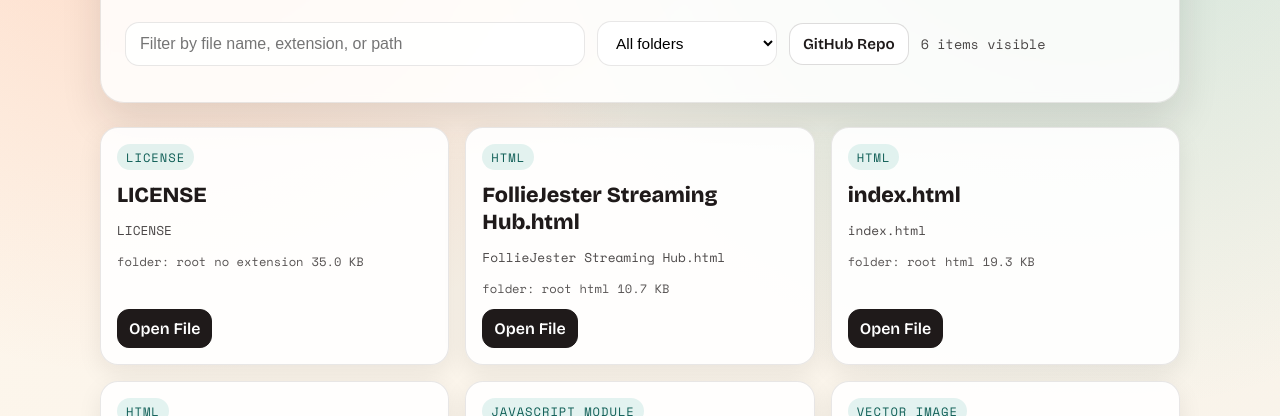
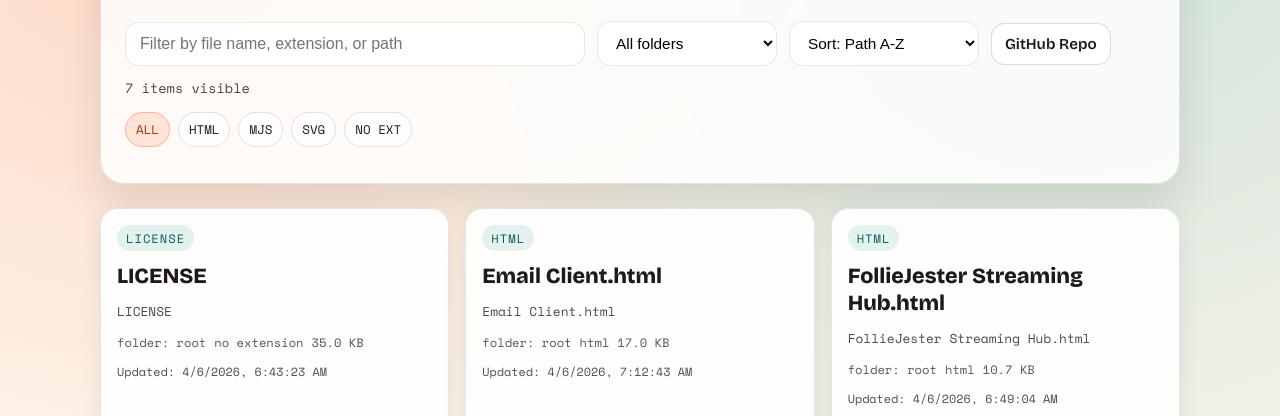
Before and after one commit to folliejester/dump, a plain HTML site: page index.html in a window 1280 px wide. Shown: the part 383-799 px from the top of the page. Drawn offline with nearby package versions, Linux system fonts and the light colour scheme.

Commit message:
last updated

```diff
--- a/files.json
+++ b/files.json
@@ -1,5 +1,5 @@
 {
-  "generatedAt": "2026-04-06T07:04:30.198Z",
+  "generatedAt": "2026-04-06T07:16:42.638Z",
   "files": [
     {
       "path": "build-files-manifest.mjs",
@@ -10,12 +10,20 @@
       "modified": "2026-04-06T06:59:34.958Z"
     },
     {
+      "path": "Email Client.html",
+      "name": "Email Client.html",
+      "folder": "root",
+      "ext": "html",
+      "size": 17455,
+      "modified": "2026-04-06T07:12:43.993Z"
+    },
+    {
       "path": "favicon.svg",
       "name": "favicon.svg",
       "folder": "root",
       "ext": "svg",
       "size": 547,
-      "modified": "2026-04-06T07:04:09.924Z"
+      "modified": "2026-04-06T07:04:42.604Z"
     },
     {
       "path": "FollieJester Streaming Hub.html",
@@ -30,8 +38,8 @@
       "name": "index.html",
       "folder": "root",
       "ext": "html",
-      "size": 19754,
-      "modified": "2026-04-06T07:04:09.693Z"
+      "size": 25546,
+      "modified": "2026-04-06T07:16:30.157Z"
     },
     {
       "path": "Interactive IB Psych RBA.html",
--- a/index.html
+++ b/index.html
@@ -124,6 +124,21 @@
             opacity: 0.8;
         }
 
+        .sort-filter {
+            border: 1px solid var(--ring);
+            border-radius: 14px;
+            padding: 12px 14px;
+            font-size: 0.96rem;
+            outline: none;
+            background: rgba(255, 255, 255, 0.85);
+            min-width: 190px;
+        }
+
+        .sort-filter:focus {
+            border-color: rgba(31, 157, 143, 0.65);
+            box-shadow: 0 0 0 4px rgba(31, 157, 143, 0.15);
+        }
+
         .folder-filter {
             border: 1px solid var(--ring);
             border-radius: 14px;
@@ -162,6 +177,36 @@
             display: grid;
             grid-template-columns: repeat(12, 1fr);
             gap: 16px;
+        }
+
+        .type-chips {
+            margin-top: 14px;
+            display: flex;
+            flex-wrap: wrap;
+            gap: 8px;
+        }
+
+        .chip {
+            border: 1px solid rgba(31, 26, 26, 0.12);
+            background: rgba(255, 255, 255, 0.78);
+            color: var(--ink);
+            border-radius: 999px;
+            padding: 7px 10px;
+            font-size: 0.78rem;
+            font-family: 'Space Mono', monospace;
+            cursor: pointer;
+            transition: transform 160ms ease, box-shadow 160ms ease, background-color 160ms ease;
+        }
+
+        .chip:hover {
+            transform: translateY(-1px);
+            box-shadow: 0 8px 18px rgba(31, 26, 26, 0.1);
+        }
+
+        .chip.active {
+            background: rgba(255, 107, 53, 0.16);
+            border-color: rgba(255, 107, 53, 0.38);
+            color: #8d3717;
         }
 
         .card {
@@ -215,6 +260,12 @@
             font-family: 'Space Mono', monospace;
             font-size: 0.76rem;
             opacity: 0.75;
+        }
+
+        .updated {
+            font-family: 'Space Mono', monospace;
+            font-size: 0.74rem;
+            opacity: 0.78;
         }
 
         .actions {
@@ -311,9 +362,17 @@
                 <select id="folderFilter" class="folder-filter" aria-label="Filter by folder">
                     <option value="all">All folders</option>
                 </select>
+                <select id="sortFilter" class="sort-filter" aria-label="Sort files">
+                    <option value="path-asc">Sort: Path A-Z</option>
+                    <option value="name-asc">Sort: Name A-Z</option>
+                    <option value="date-desc">Sort: Newest First</option>
+                    <option value="size-desc">Sort: Largest First</option>
+                    <option value="type-asc">Sort: Type A-Z</option>
+                </select>
                 <a class="repo-link" href="https://github.com/folliejester/dump" target="_blank" rel="noopener noreferrer">GitHub Repo</a>
                 <span id="count" class="meta"></span>
             </div>
+            <div id="typeChips" class="type-chips"></div>
         </header>
 
         <main class="grid" id="cards"></main>
@@ -329,13 +388,24 @@
         const status = document.getElementById('status');
         const footer = document.getElementById('footer');
         const folderFilter = document.getElementById('folderFilter');
+        const sortFilter = document.getElementById('sortFilter');
+        const typeChips = document.getElementById('typeChips');
         let cards = [];
+        let loadedFiles = [];
+        let selectedType = 'all';
 
         function formatBytes(bytes) {
             if (typeof bytes !== 'number' || Number.isNaN(bytes)) return 'unknown size';
             if (bytes < 1024) return `${bytes} B`;
             if (bytes < 1024 * 1024) return `${(bytes / 1024).toFixed(1)} KB`;
             return `${(bytes / (1024 * 1024)).toFixed(2)} MB`;
+        }
+
+        function formatModified(value) {
+            if (!value) return 'Updated: unknown';
+            const parsed = new Date(value);
+            if (Number.isNaN(parsed.getTime())) return 'Updated: unknown';
+            return `Updated: ${parsed.toLocaleString()}`;
         }
 
         function categoryFromExt(ext) {
@@ -500,9 +570,11 @@
             const href = encodeURI(file.path);
             const folder = file.folder || 'root';
             const tags = `${file.name} ${file.path} ${folder} ${ext} ${category}`.toLowerCase();
+            const typeKey = ext || 'none';
 
             article.dataset.tags = tags;
             article.dataset.folder = folder;
+            article.dataset.type = typeKey;
             article.innerHTML = `
                 <span class="card-type">${category}</span>
                 <h2>${file.name}</h2>
@@ -512,6 +584,7 @@
                     <span>${ext || 'no extension'}</span>
                     <span>${formatBytes(file.size)}</span>
                 </div>
+                <p class="updated">${formatModified(file.modified)}</p>
                 <div class="actions">
                     <a class="btn primary" href="${href}" target="_blank" rel="noopener noreferrer">Open File</a>
                 </div>
@@ -528,7 +601,8 @@
             cards.forEach((card) => {
                 const queryMatch = card.dataset.tags.includes(query);
                 const folderMatch = selectedFolder === 'all' || card.dataset.folder === selectedFolder;
-                const show = queryMatch && folderMatch;
+                const typeMatch = selectedType === 'all' || card.dataset.type === selectedType;
+                const show = queryMatch && folderMatch && typeMatch;
                 card.classList.toggle('hidden', !show);
                 if (show) visible += 1;
             });
@@ -543,8 +617,27 @@
             status.dataset.mode = visible === 0 ? 'filter' : '';
         }
 
-        function sortFiles(files) {
+        function sortFiles(files, mode) {
             return [...files].sort((a, b) => {
+                if (mode === 'name-asc') {
+                    return a.name.localeCompare(b.name);
+                }
+
+                if (mode === 'date-desc') {
+                    return new Date(b.modified).getTime() - new Date(a.modified).getTime();
+                }
+
+                if (mode === 'size-desc') {
+                    return (b.size || 0) - (a.size || 0);
+                }
+
+                if (mode === 'type-asc') {
+                    const extA = (a.ext || '').toLowerCase();
+                    const extB = (b.ext || '').toLowerCase();
+                    if (extA !== extB) return extA.localeCompare(extB);
+                    return a.path.localeCompare(b.path);
+                }
+
                 const folderA = (a.folder || 'root').toLowerCase();
                 const folderB = (b.folder || 'root').toLowerCase();
                 if (folderA !== folderB) return folderA.localeCompare(folderB);
@@ -553,6 +646,39 @@
                 if (extA !== extB) return extA.localeCompare(extB);
                 return a.path.localeCompare(b.path);
             });
+        }
+
+        function hydrateTypeChips(files) {
+            const typeSet = new Set(files.map((file) => ((file.ext || '').toLowerCase() || 'none')));
+            const preferred = ['all', 'html', 'css', 'js', 'mjs', 'json', 'md', 'svg', 'none'];
+            const dynamic = [...typeSet].sort((a, b) => a.localeCompare(b));
+            const order = [...new Set([...preferred, ...dynamic])];
+
+            typeChips.innerHTML = '';
+            order.forEach((type) => {
+                if (type !== 'all' && !typeSet.has(type)) return;
+
+                const chip = document.createElement('button');
+                chip.type = 'button';
+                chip.className = `chip${type === selectedType ? ' active' : ''}`;
+                chip.dataset.type = type;
+                chip.textContent = type === 'none' ? 'NO EXT' : type.toUpperCase();
+                chip.addEventListener('click', () => {
+                    selectedType = type;
+                    document.querySelectorAll('.chip').forEach((node) => node.classList.remove('active'));
+                    chip.classList.add('active');
+                    updateFilter();
+                });
+                typeChips.appendChild(chip);
+            });
+        }
+
+        function renderCards() {
+            const sorted = sortFiles(loadedFiles, sortFilter.value);
+            cardsRoot.innerHTML = '';
+            cards = sorted.map((file, index) => createCard(file, index));
+            cards.forEach((card) => cardsRoot.appendChild(card));
+            updateFilter();
         }
 
         function hydrateFolderFilter(files) {
@@ -573,16 +699,15 @@
                 const response = await fetch('files.json', { cache: 'no-store' });
                 if (!response.ok) throw new Error('manifest not found');
                 const manifest = await response.json();
-                const files = sortFiles((manifest.files || []).filter((f) => f.path !== 'files.json'));
+                loadedFiles = (manifest.files || []).filter((f) => f.path !== 'files.json');
 
-                cardsRoot.innerHTML = '';
-                hydrateFolderFilter(files);
-                cards = files.map((file, index) => createCard(file, index));
-                cards.forEach((card) => cardsRoot.appendChild(card));
+                hydrateFolderFilter(loadedFiles);
+                hydrateTypeChips(loadedFiles);
+                renderCards();
 
                 search.addEventListener('input', updateFilter);
                 folderFilter.addEventListener('change', updateFilter);
-                updateFilter();
+                sortFilter.addEventListener('change', renderCards);
 
                 const generatedAt = manifest.generatedAt ? new Date(manifest.generatedAt) : null;
                 const stamp = generatedAt && !Number.isNaN(generatedAt.getTime())
```
